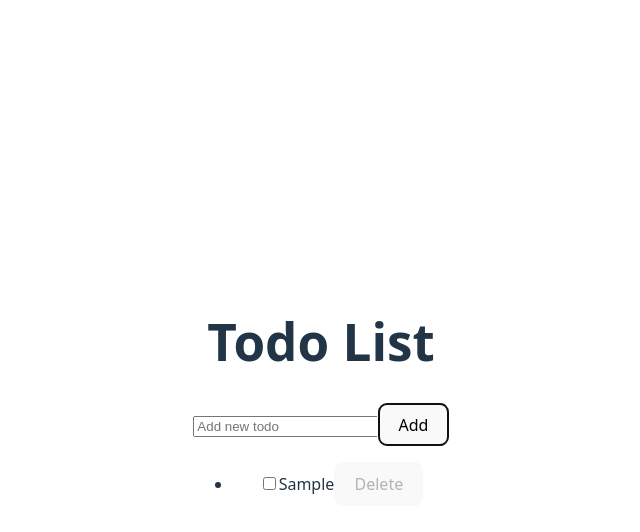
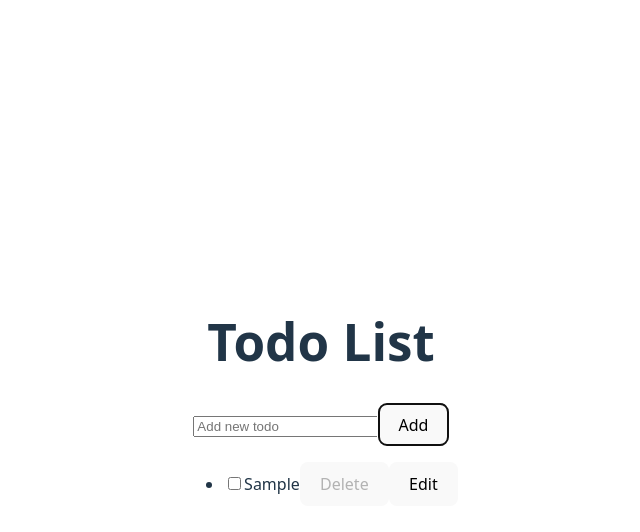
Before and after one commit to akazad12/ALAB-ReactTodoList, a React (Vite) app: page / in a window 1280 px wide. Both pictures are taken after typing "Sample" into the empty fields and a click on the button "Add". Shown: the top 532 px of the page, without its empty margins (319-959 px from the left). Built offline with nearby package versions, Linux system fonts and the light colour scheme.

Commit message:
added edit functionality

```diff
--- a/src/pages/CreateList.jsx
+++ b/src/pages/CreateList.jsx
@@ -1,6 +1,6 @@
 import { useState } from "react";
 
-const ToDoElement = ({ todo, index, toggleComplete, deleteTodo }) => {
+const ToDoElement = ({ todo, index, toggleComplete, deleteTodo, startEdit, saveEdit, handleEditChange }) => {
   return (
     <li style={{ marginBottom: "10px" }}>
       <input
@@ -9,10 +9,37 @@ const ToDoElement = ({ todo, index, toggleComplete, deleteTodo }) => {
         onChange={() => toggleComplete(index)}
       />
 
-      <span>{todo.todo}</span>
-      <button onClick={() => deleteTodo(index)} disabled={!todo.isCompleted}>
-        Delete
-      </button>
+      {todo.isEditing ? (
+  <>
+    <input
+      type="text"
+      value={todo.editText}
+      onChange={(e) =>
+        handleEditChange(index, e.target.value)
+      }
+    />
+    <button onClick={() => saveEdit(index)}>
+      Save
+    </button>
+  </>
+) : (
+  <>
+    <span>
+      {todo.todo}
+    </span>
+
+    <button
+      onClick={() => deleteTodo(index)}
+      disabled={!todo.isCompleted}
+    >
+      Delete
+    </button>
+
+    <button onClick={() => startEdit(index)}>
+      Edit
+    </button>
+  </>
+)}
     </li>
   );
 };
@@ -48,6 +75,40 @@ export default function CreateList() {
     setTodos(filtered);
   };
 
+  const startEdit = (index) => {
+  const updated = todos.map((todo, i) =>
+    i === index
+      ? { ...todo, isEditing: true }
+      : todo
+  );
+
+  setTodos(updated);
+};
+
+const handleEditChange = (index, value) => {
+  const updated = todos.map((todo, i) =>
+    i === index
+      ? { ...todo, editText: value }
+      : todo
+  );
+
+  setTodos(updated);
+};
+
+const saveEdit = (index) => {
+  const updated = todos.map((todo, i) =>
+    i === index
+      ? {
+          ...todo,
+          text: todo.editText,
+          isEditing: false,
+        }
+      : todo
+  );
+
+  setTodos(updated);
+};
+
   return (
     <>
       <h1>Todo List</h1>
@@ -75,6 +136,9 @@ export default function CreateList() {
               index={index}
               toggleComplete={onCompletion}
               deleteTodo={deleteTodo}
+              startEdit={startEdit}
+              saveEdit={saveEdit}
+              handleEditChange={handleEditChange}
             />
           );
         })}
```
